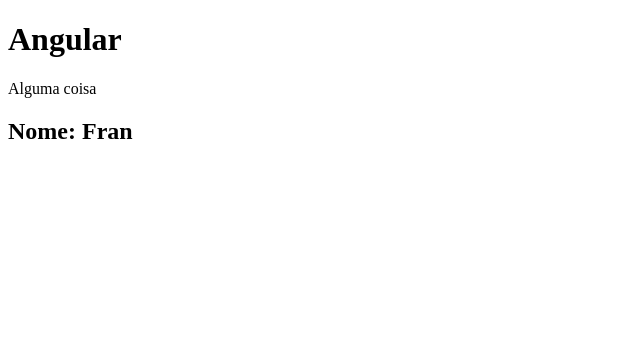
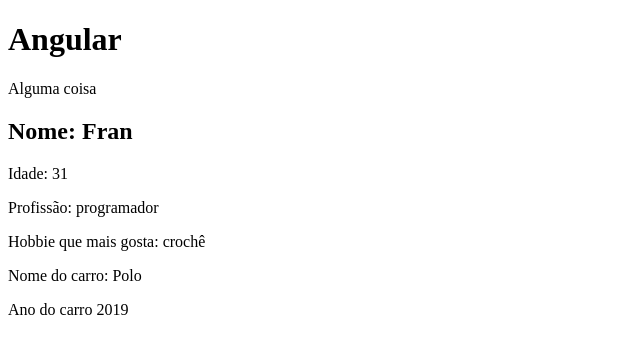
Before and after one commit to francleide/curso-angularMB, an Angular app: page / in a window 1280 px wide. Shown: the top 354 px of the page, without its empty margins (0-640 px from the left). Built offline with nearby package versions, Linux system fonts and the light colour scheme.

Commit message:
dados no template

```diff
--- a/src/app/components/first-component/first-component.component.html
+++ b/src/app/components/first-component/first-component.component.html
@@ -1 +1,6 @@
 <h2>Nome: {{ name }}</h2>
+<p>Idade: {{ age }}</p>
+<p>Profissão: {{ job }}</p>
+<p>Hobbie que mais gosta: {{hobbies[0]}}</p>
+<p>Nome do carro: {{ car.name }}</p>
+<p>Ano do carro {{ car.year }}</p>
--- a/src/app/components/first-component/first-component.component.ts
+++ b/src/app/components/first-component/first-component.component.ts
@@ -7,4 +7,11 @@
 })
 export class FirstComponentComponent {
   name : string ='Fran'; //typescript variavel : tipo (opcional) = valor
+  age : number = 31;
+  job = 'programador';
+  hobbies = ['crochê', 'ler'];
+  car ={
+    name : "Polo",
+    year: 2019,
+  }
 }
```
